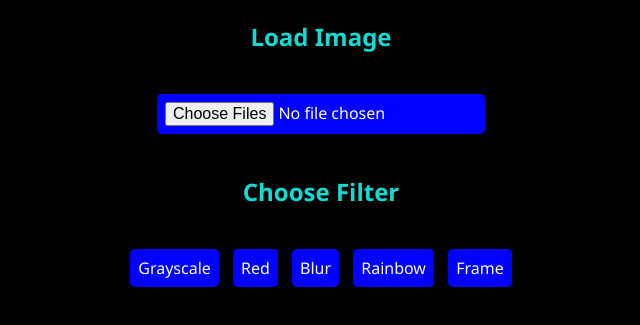
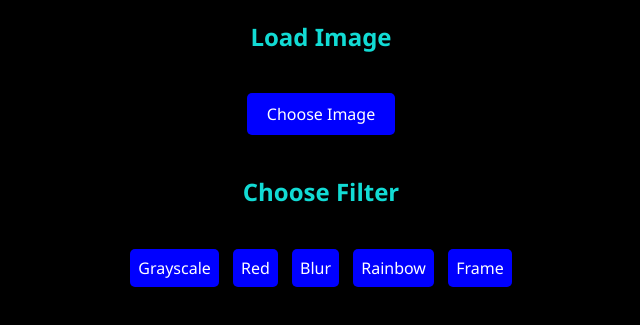
Before and after one commit to GDSC-NMIMS-MPSTME-Mumbai/project-mirage, a Flask app: page /filter in a window 1280 px wide. Shown: the part 547-872 px from the top of the page, without its empty margins (319-959 px from the left). Run offline with Flask 3, Linux system fonts and the light colour scheme; some libraries are stand-ins or nearby versions.

Commit message:
button hide and improved the css

```diff
--- a/templates/filter.html
+++ b/templates/filter.html
@@ -16,15 +16,10 @@
       <h1>Filter</h1>
       <canvas id="can1"></canvas>
       <h2>Load Image</h2>
-      <p>
-        <input
-          type="file"
-          multiple="false"
-          accept="image/*"
-          id="image"
-          onchange="load()"
-        />
-      </p>
+      <div class="file-input-container">
+        <label for="image" class="file-input-label">Choose Image</label>
+        <input type="file" multiple="false" accept="image/*" id="image" onchange="load()" class="file-input" />
+      </div>
       <h2>Choose Filter</h2>
       <p>
         <input type="button" value="Grayscale" onclick="doGray()" />
```
